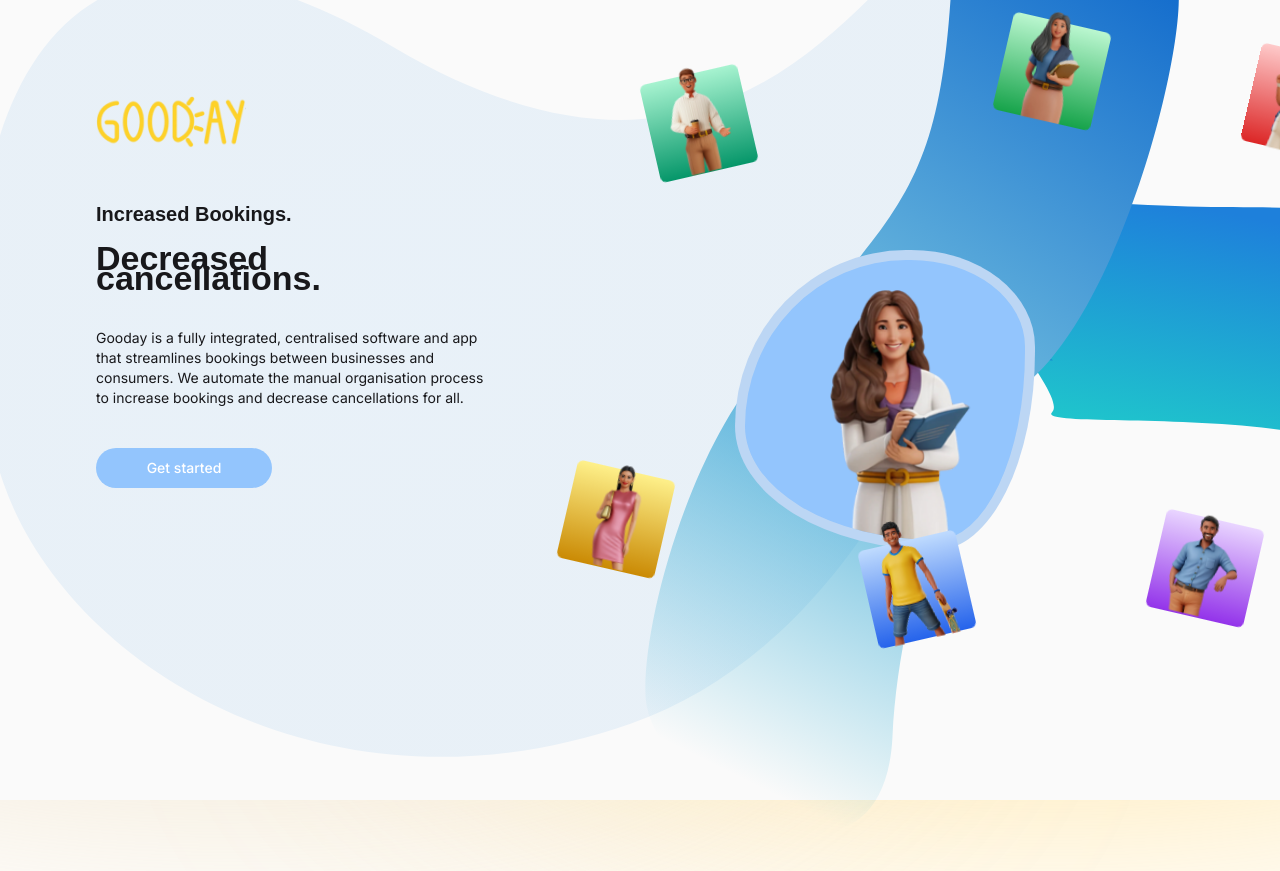
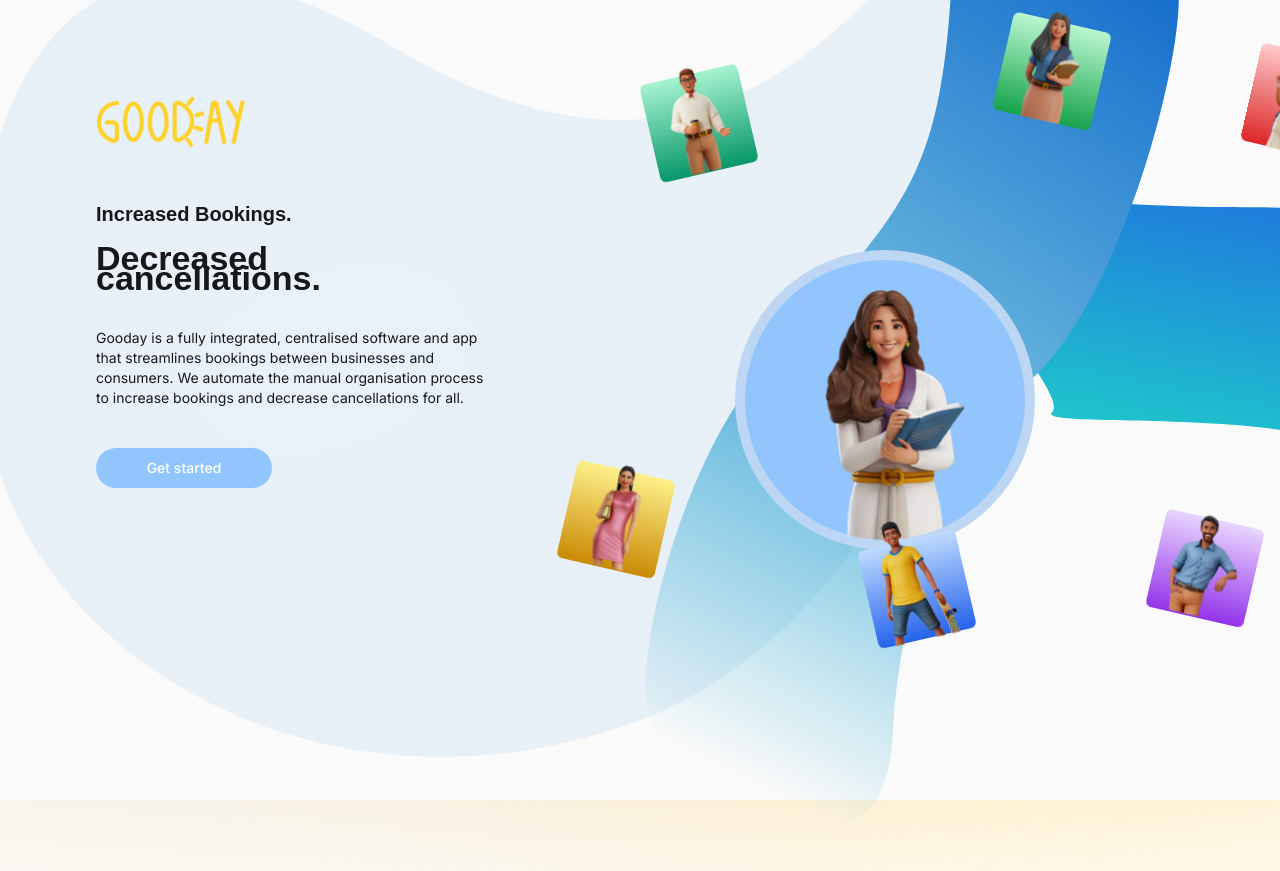
Before and after one commit to maplesoup1/gooday-own-contribution, a Next.js app: page / in a window 1280 px wide. Shown: the top 871 px of the page. Built offline with nearby package versions, Linux system fonts and the light colour scheme.

Commit message:
remove circle border animation

```diff
--- a/src/components/home/hero.tsx
+++ b/src/components/home/hero.tsx
@@ -66,7 +66,7 @@
       {/* right div */}
       <div className="flex flex-col justify-center items-center basis-2/3 z-40">
         <div className="absolute w-[300px] h-[300px]">
-          <div className="bg-blue-300 rounded-full w-full h-full absolute top-0 animate-border_animation border-[10px] border-gray-200 border-opacity-50 overflow-hidden">
+          <div className="bg-blue-300 rounded-full w-full h-full absolute top-0 border-[10px] border-gray-200 border-opacity-50 overflow-hidden">
           {character && (
             <motion.div
               className="box"
@@ -89,7 +89,7 @@
                 width={150}
                 height={150}
                 alt={character}
-                className="relative left-[85px] top-[30px]"
+                className="relative left-[80px] top-[30px]"
               />
             </motion.div>
           )}
--- a/tailwind.config.ts
+++ b/tailwind.config.ts
@@ -21,7 +21,6 @@
         lg: "var(--radius)",
         md: "calc(var(--radius) - 2px)",
         sm: "calc(var(--radius) - 4px)",
-		hero: '100% 100% 60% 70%/50% 30% 20% 40%'
       },
       colors: {
         background: "hsl(var(--background))",
```
